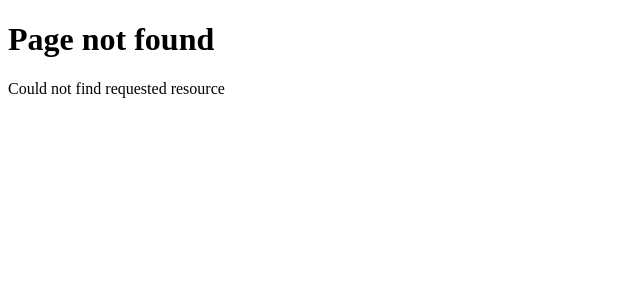
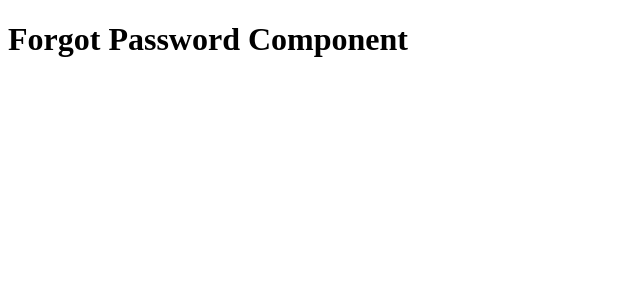
Before and after one commit to KhoslaGA/Practice, a Next.js app in the folder my-app/: page /forgot-password in a window 1280 px wide. Before the commit this address had no page. Shown: the top 300 px of the page, without its empty margins (0-640 px from the left). Built offline with nearby package versions, Linux system fonts and the light colour scheme.

Commit message:
()- route grouping and []- catch all segments

```diff
--- /dev/null
+++ b/my-app/src/app/(auth)/forgot-password/page.tsx
@@ -0,0 +1,3 @@
+export default function ForgotPassword() {
+  return <h1>Forgot Password Component</h1>;
+}
--- /dev/null
+++ b/my-app/src/app/(auth)/login/page.tsx
@@ -0,0 +1,3 @@
+export default function Login() {
+  return <h1>Login Component</h1>;
+}
--- /dev/null
+++ b/my-app/src/app/(auth)/register/page.tsx
@@ -0,0 +1,3 @@
+export default function Register() {
+  return <h1>Register Component</h1>;
+}
```
